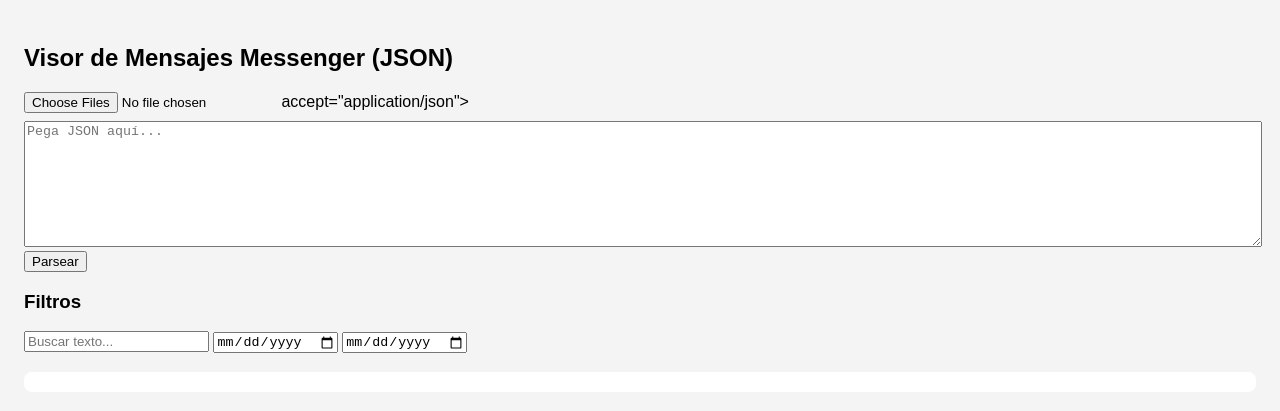
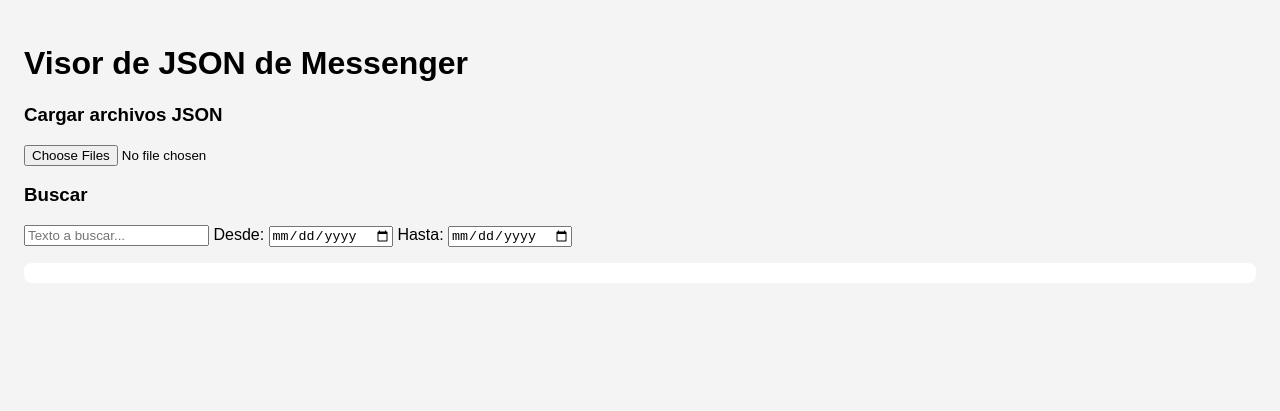
Before and after one commit to picho7306853-dot/Menseger-pwa, a plain HTML site: page index.html in a window 1280 px wide. Drawn offline with Linux system fonts and the light colour scheme.

Commit message:
Actualizar index.html

```diff
--- a/index.html
+++ b/index.html
@@ -1,26 +1,34 @@
 <!DOCTYPE html>
 <html lang="es">
 <head>
-    <meta charset="UTF-8">
-    <meta name="viewport" content="width=device-width, initial-scale=1.0">
+    <meta charset="UTF-8" />
+    <meta name="viewport" content="width=device-width, initial-scale=1.0" />
     <title>Visor Messenger JSON</title>
-    <link rel="manifest" href="manifest.json">
-    <link rel="stylesheet" href="style.css">
+
+    <link rel="manifest" href="manifest.json" />
+    <link rel="stylesheet" href="style.css" />
+
+    <script>
+        if ("serviceWorker" in navigator) {
+            navigator.serviceWorker.register("service-worker.js");
+        }
+    </script>
 </head>
 <body>
-    <h2>Visor de Mensajes Messenger (JSON)</h2>
+    <h1>Visor de JSON de Messenger</h1>
 
-    <input type="file" id="jsonFile" accept=".json" multiple> accept="application/json">
-    <textarea id="rawJson" placeholder="Pega JSON aquí..."></textarea>
+    <div class="card">
+        <h3>Cargar archivos JSON</h3>
+        <input type="file" id="jsonFile" accept=".json" multiple />
+    </div>
 
-    <button id="parseBtn">Parsear</button>
+    <div class="card">
+        <h3>Buscar</h3>
+        <input type="text" id="searchInput" placeholder="Texto a buscar..." />
+        <label>Desde: <input type="date" id="dateFrom" /></label>
+        <label>Hasta: <input type="date" id="dateTo" /></label>
+    </div>
 
-    <h3>Filtros</h3>
-    <input id="searchText" placeholder="Buscar texto...">
-    <input id="fromDate" placeholder="Desde (yyyy-mm-dd)" type="date">
-    <input id="toDate" placeholder="Hasta (yyyy-mm-dd)" type="date">
-
-    <h3 id="count"></h3>
     <div id="messages"></div>
 
     <script src="app.js"></script>
```
